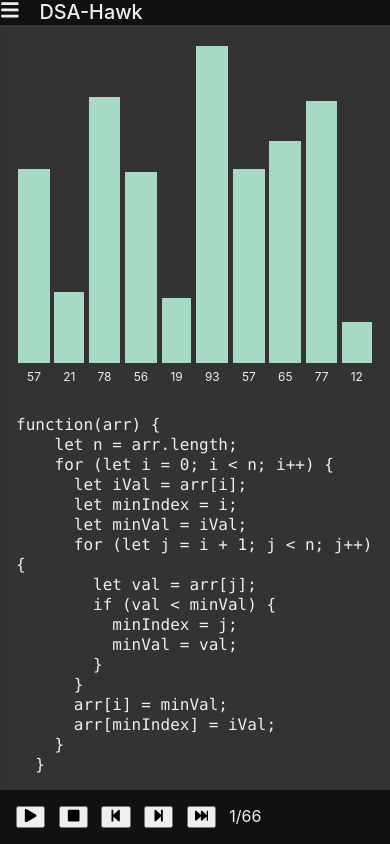
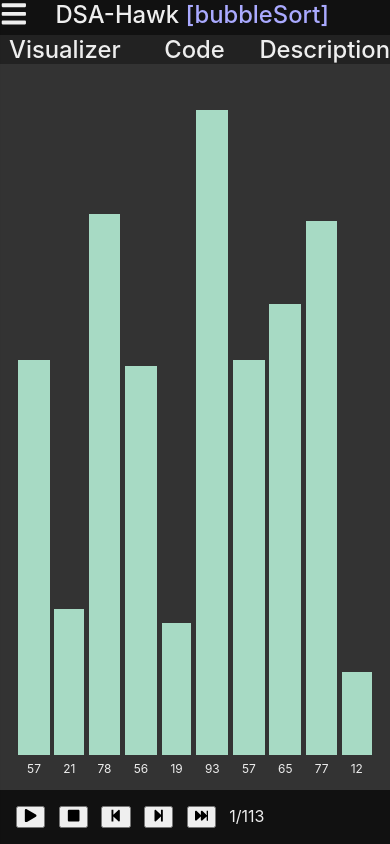
Before and after one commit to HenryLoo/DSA-Hawk, a React (Create React App) app: page / in a window 390 px wide. Built offline with nearby package versions, Linux system fonts and the light colour scheme.

Commit message:
Implement bubblesort and some work on tab menu

```diff
--- a/src/App.css
+++ b/src/App.css
@@ -19,6 +19,14 @@
 .App-title {
   font-size: calc(14px + 1.5vmin);
   font-weight: 500;
+}
+
+.App-selected {
+  color: #aaf;
+}
+
+.App-tabs {
+  display: none;
 }
 
 .App-display {
@@ -55,10 +63,25 @@
   .App {
     grid-template-areas:
         "header"
+        "tabs"
         "display"
-        "side"
         "footer";
     grid-template-columns: 1fr;
+    grid-template-rows: auto auto 2fr auto;
     column-gap: 0%;
   }
+
+  .App-title {
+    font-size: calc(16px + 2vmin);
+  }
+
+  .App-tabs {
+    grid-area: tabs;
+    display: inherit;
+  }
+
+  .App-side {
+    grid-area: display;
+    display: none;
+  }
 }
--- a/src/App.js
+++ b/src/App.js
@@ -152,7 +152,8 @@ class App extends React.Component {
       <div className="App">
         <div className="App-header App-dark">
           <NavigationMenu dsaList={this.state.dsaList} handleDSASelect={this.handleDSASelect}/>
-          <span className="App-title">DSA-Hawk</span>
+          <span className="App-title">DSA-Hawk </span>
+          <span className="App-title App-selected">[{this.state.dsaList[this.state.currentDSA].name}]</span>
         </div>
         <div className="App-tabs">
           <TabMenu />
--- a/src/NavigationMenu.css
+++ b/src/NavigationMenu.css
@@ -48,4 +48,8 @@
     left: calc(-82% - 2em);
     font-size: calc(8px + 4vmin);
   }
+
+  .Navigation-open {
+    font-size: calc(16px + 3vmin);
+  }
 }
--- a/src/NavigationMenu.js
+++ b/src/NavigationMenu.js
@@ -8,15 +8,15 @@ function NavigationMenu(props) {
       <input type="checkbox" id="Navigation-toggle"></input>
 
       <aside className="Navigation-aside">
-        <label for="Navigation-toggle" className="Navigation-exit">X</label>
+        <label htmlFor="Navigation-toggle" className="Navigation-exit">X</label>
         <ul>
           {props.dsaList.map((dsa, i) => (
-            <li><label for="Navigation-toggle" onClick={()=>props.handleDSASelect(i)}>{dsa.name}</label></li>
+            <li key={i}><label htmlFor="Navigation-toggle" onClick={()=>props.handleDSASelect(i)}>{dsa.name}</label></li>
           ))}
         </ul>
       </aside>
 
-      <label for="Navigation-toggle" className="Navigation-open"><FaBars /></label>
+      <label htmlFor="Navigation-toggle" className="Navigation-open"><FaBars /></label>
     </div>
   );
 }
--- a/src/TabMenu.css
+++ b/src/TabMenu.css
@@ -1,3 +1,15 @@
 .TabMenu {
+  display: grid;
+  grid-template-columns: repeat(3, 1fr);
+}
 
+.TabMenu-button {
+  text-align: center;
+  font-size: calc(16px + 2vmin);
+  font-weight: 500;
+  cursor: pointer;
 }
+
+.TabMenu-selected {
+  background-color: #55f;
+}
--- a/src/TabMenu.js
+++ b/src/TabMenu.js
@@ -2,7 +2,11 @@ import './TabMenu.css';
 
 function TabMenu(props) {
   return (
-    <div className="TabMenu"></div>
+    <div className="TabMenu">
+      <span className="TabMenu-button" onClick={()=>{alert("test");}}>Visualizer</span>
+      <span className="TabMenu-button">Code</span>
+      <span className="TabMenu-button">Description</span>
+    </div>
   );
 }
 
--- a/src/dsa/Sorting.js
+++ b/src/dsa/Sorting.js
@@ -1,6 +1,21 @@
 const Sorting = {
 
-  selectionSort: function (arr) {
+  bubbleSort: function(arr) {
+    let n = arr.length;
+    for (let i = 0; i < n; i++) {
+      for (let j = n - 1; j > i; j--) {
+        let right = arr[j];
+        let left = arr[j - 1];
+
+        if (right < left) {
+          arr[j - 1] = right;
+          arr[j] = left;
+        }
+      }
+    }
+  },
+
+  selectionSort: function(arr) {
     let n = arr.length;
     for (let i = 0; i < n; i++) {
       let iVal = arr[i];
@@ -9,6 +24,7 @@ const Sorting = {
 
       for (let j = i + 1; j < n; j++) {
         let val = arr[j];
+
         if (val < minVal) {
           minIndex = j;
           minVal = val;
@@ -28,11 +44,13 @@ const Sorting = {
 
       while (i <= j) {
         let iVal = arr[i];
+
         while (iVal < pivot) {
           iVal = arr[++i];
         }
 
         let jVal = arr[j];
+
         while (jVal > pivot) {
           jVal = arr[--j];
         }
@@ -55,13 +73,12 @@ const Sorting = {
       }
 
       let pivotIndex = partition(arr, left, right);
-
       quickSort(arr, left, pivotIndex - 1);
       quickSort(arr, pivotIndex, right);
     }
 
     quickSort(arr, 0, arr.length - 1);
-  }
+  },
 
 }
 
```
